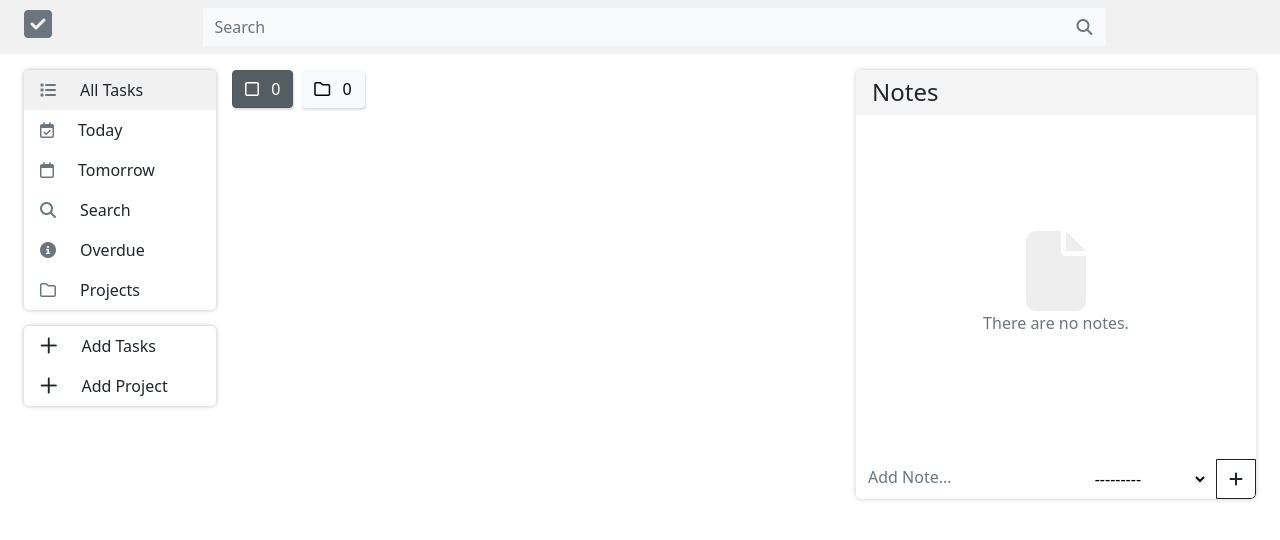
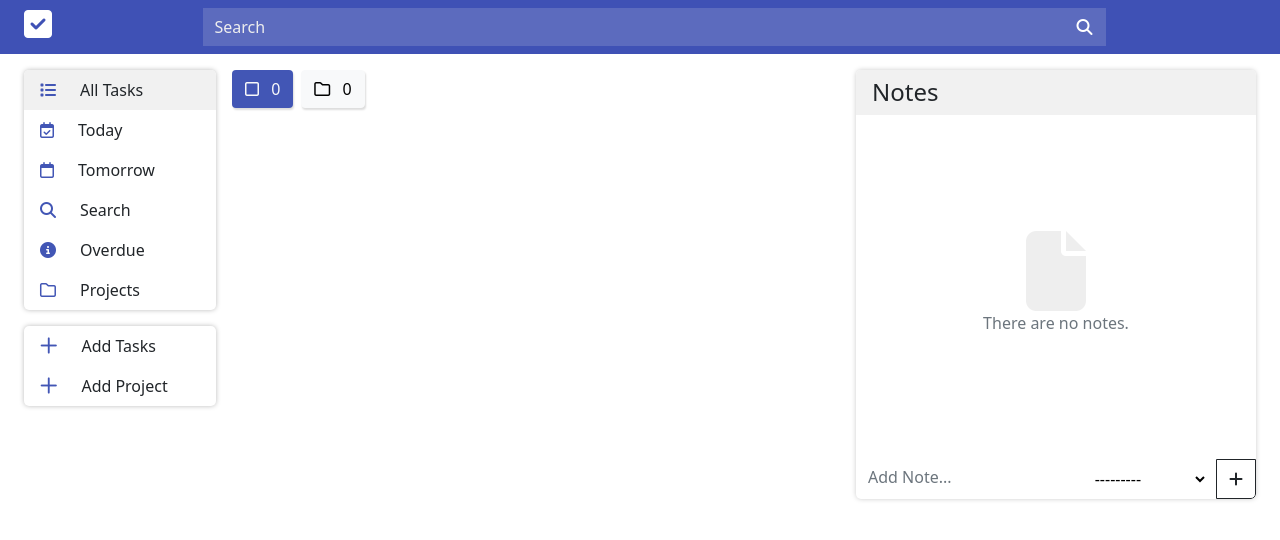
Before and after one commit to D3mzy-108/Task-Manager, a Django app: page / in a window 1280 px wide. Shown: the top 540 px of the page. Run offline with Django 4.2, Linux system fonts and the light colour scheme; data that the repository does not hold is empty; some libraries are stand-ins or nearby versions.

Commit message:
added more colors to the project design.

```diff
--- a/task_manager/templates/task_manager/home.html
+++ b/task_manager/templates/task_manager/home.html
@@ -241,6 +241,10 @@
         background: #f5f5f5;
     }
 
+    .card .fa, .card .far{
+        color: #aaa !important;
+    }
+
     form select{
         border: none !important;
         background: none !important;
--- a/templates/base.html
+++ b/templates/base.html
@@ -67,6 +67,9 @@
         .filters a.btn {
             box-shadow: 1px 2px 2px #ddd;
         }
+        .filters a.btn.active{
+            background: #4256B5;
+        }
     </style>
     <!-- Option 1: Bootstrap Bundle with Popper -->
     <script src="https://cdnjs.cloudflare.com/ajax/libs/bootstrap/5.0.1/js/bootstrap.bundle.min.js"
@@ -76,9 +79,9 @@
     <script>
         $(document).ready(() => {
             if (window.location.pathname == "/projects/") {
-                $(".filters a.btn:nth-child(2)").addClass("btn-secondary active").removeClass("btn-light").css("pointer-events","none")
+                $(".filters a.btn:nth-child(2)").addClass("text-light active").removeClass("btn-light").css("pointer-events","none")
             } else {
-                $(".filters a.btn:nth-child(1)").addClass("btn-secondary active").removeClass("btn-light").css("pointer-events","none")
+                $(".filters a.btn:nth-child(1)").addClass("text-light active").removeClass("btn-light").css("pointer-events","none")
             }
         })
     </script>
--- a/templates/partials/header.html
+++ b/templates/partials/header.html
@@ -1,11 +1,11 @@
 <header class="col-12 py-2 px-3 px-md-4">
     <div class="d-flex col-12">
-        <i class="fas fa-check-square fa-2x text-secondary"></i>
+        <i class="fas fa-check-square fa-2x text-white"></i>
 
         <form action="{% url 'search' %}" method="get" class="col search-form" id="search-form">
-            <div class="d-flex col-9 bg-light mx-auto">
-                <input type="search" name="search" id="search" class="form-control bg-light border-0 col" placeholder="Search">
-                <button type="submit" class="btn btn-light"><i class="fa fa-search text-secondary"></i></button>
+            <div class="d-flex col-9 search_box mx-auto">
+                <input type="search" name="search" id="search" class="form-control border-0 col" placeholder="Search">
+                <button type="submit" class="btn"><i class="fa fa-search text-white"></i></button>
             </div>
         </form>
     </div>
@@ -14,9 +14,22 @@
 
 <style>
     header{
-        background: #f1f1f1;
+        /* background: #f1f1f1; */
+        background: #3F51B5;
     }
     form.search-form input:focus{
         box-shadow: none;
+        background: none;
+        color: white;
+    }
+    .search_box{
+        background: #5C6BBE;
+    }
+    .search_box input{
+        background: none;
+        color: white;
+    }
+    .search_box input::placeholder{
+        color: #eee;
     }
 </style>
--- a/templates/partials/navbar.html
+++ b/templates/partials/navbar.html
@@ -1,11 +1,11 @@
 <nav class="navbar bg-white col-12 p-0" id="nav1">
     <ul class="p-0 m-0 col-12 d-flex d-lg-block">
-        <li class="nav-item col col-lg-12"><a href="{% url 'home' %}" class="nav-link text-dark d-flex align-items-center"><i class="fa fa-list me-2 me-lg-4 text-secondary"></i> <span class="d-none d-md-block">All Tasks</span></a></li>
-        <li class="nav-item col col-lg-12"><a href="{% url 'today' %}" class="nav-link text-dark d-flex align-items-center"><i class="far fa-calendar-check me-2 me-lg-4 text-secondary"></i> <span class="d-none d-md-block">Today</span></a></li>
-        <li class="nav-item col col-lg-12"><a href="{% url 'tomorrow' %}" class="nav-link text-dark d-flex align-items-center"><i class="far fa-calendar me-2 me-lg-4 text-secondary"></i> <span class="d-none d-md-block">Tomorrow</span></a></li>
-        <li class="nav-item col col-lg-12 search-link"><label for="search" class="nav-link text-dark d-flex align-items-center"><i class="fa fa-search me-2 me-lg-4 text-secondary"></i> <span class="d-none d-md-block">Search</span></label></li>
-        <li class="nav-item col col-lg-12"><a href="{% url 'overdue' %}" class="nav-link text-dark d-flex align-items-center"><i class="fa fa-info-circle me-2 me-lg-4 text-secondary"></i> <span class="d-none d-md-block">Overdue</span></a></li>
-        <li class="nav-item col col-lg-12"><a href="{% url 'projects' %}" class="nav-link text-dark d-flex align-items-center"><i class="far fa-folder me-2 me-lg-4 text-secondary"></i> <span class="d-none d-md-block">Projects</span></a></li>
+        <li class="nav-item col col-lg-12"><a href="{% url 'home' %}" class="nav-link text-dark d-flex align-items-center"><i class="fa fa-list me-2 me-lg-4"></i> <span class="d-none d-md-block">All Tasks</span></a></li>
+        <li class="nav-item col col-lg-12"><a href="{% url 'today' %}" class="nav-link text-dark d-flex align-items-center"><i class="far fa-calendar-check me-2 me-lg-4"></i> <span class="d-none d-md-block">Today</span></a></li>
+        <li class="nav-item col col-lg-12"><a href="{% url 'tomorrow' %}" class="nav-link text-dark d-flex align-items-center"><i class="far fa-calendar me-2 me-lg-4"></i> <span class="d-none d-md-block">Tomorrow</span></a></li>
+        <li class="nav-item col col-lg-12 search-link"><label for="search" class="nav-link text-dark d-flex align-items-center"><i class="fa fa-search me-2 me-lg-4"></i> <span class="d-none d-md-block">Search</span></label></li>
+        <li class="nav-item col col-lg-12"><a href="{% url 'overdue' %}" class="nav-link text-dark d-flex align-items-center"><i class="fa fa-info-circle me-2 me-lg-4"></i> <span class="d-none d-md-block">Overdue</span></a></li>
+        <li class="nav-item col col-lg-12"><a href="{% url 'projects' %}" class="nav-link text-dark d-flex align-items-center"><i class="far fa-folder me-2 me-lg-4"></i> <span class="d-none d-md-block">Projects</span></a></li>
     </ul>
 </nav>
 
@@ -29,6 +29,9 @@
     .nav-item.active{
         background: #f1f1f1;
     }
+    #nav1 i.fa, #nav1 i.far, #nav2 i.fa, #nav2 i.far{
+        color: #4256B5;
+    }
 </style>
 
 <script>
--- a/templates/partials/notes.html
+++ b/templates/partials/notes.html
@@ -20,7 +20,7 @@
                         <small>
                             <small>
                                 {{note.task.task|truncatechars:10}}
-                                <i class="fa fa-chevron-right mx-1"></i>
+                                <span class="mx-1">/</span>
                                 {% if note.task.project %}
                                 {{note.task.project|truncatechars:10}}
                                 {% else %}
@@ -85,7 +85,7 @@
     }
 
     .notes .title {
-        background: #f5f5f5;
+        background: #f1f1f1;
     }
 
     .notes-holder {
```
